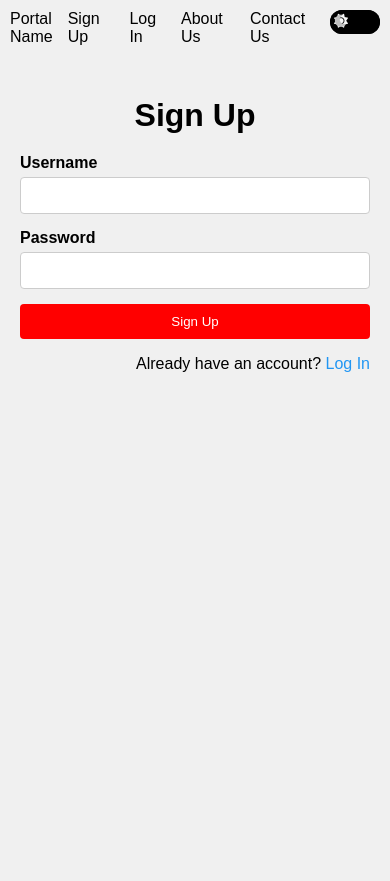
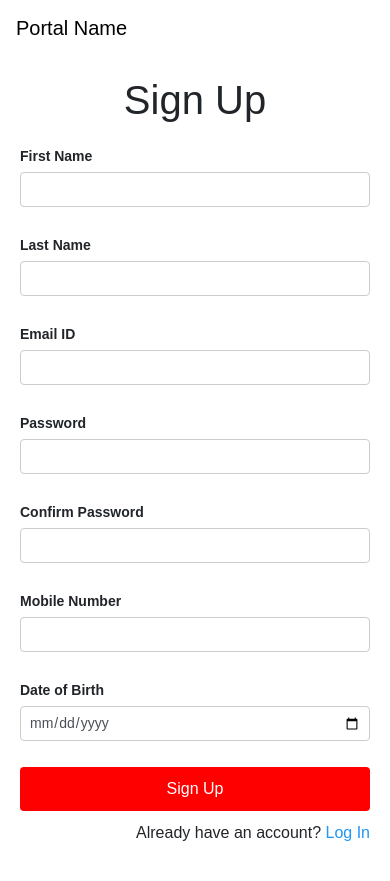
Before and after one commit to amoghkini/flask-template, a Flask app: page /signup in a window 390 px wide. Before the commit the page ends 372 px from the top, so only its background shows below. Run offline with Flask 3, Linux system fonts and the light colour scheme; some libraries are stand-ins or nearby versions.

Commit message:
integration of bootstrap to make website responsive

```diff
--- a/src/app.py
+++ b/src/app.py
@@ -31,7 +31,7 @@ def contact():
 @app.route('/signup', methods=['GET', 'POST'])
 def signup():
     if request.method == 'POST':
-        username = request.form['username']
+        username = request.form['firstName']
         password = request.form['password']
 
         if username not in users:
@@ -47,7 +47,7 @@ def signup():
 @app.route('/login', methods=['GET', 'POST'])
 def login():
     if request.method == 'POST':
-        username = request.form['username']
+        username = request.form['firstName']
         password = request.form['password']
 
         if is_valid_credentials(username, password):
--- a/src/static/css/styles.css
+++ b/src/static/css/styles.css
@@ -9,7 +9,7 @@ html {
 
 /* Minimalistic global styles */
 body {
-    background-color: #f0f0f0;
+    background-color: #ffffff;
 }
 
 .container {
@@ -94,7 +94,7 @@ nav {
 
 /* Light mode navbar */
 body:not(.dark-mode) nav {
-    background-color: #f0f0f0;
+    background-color: #ffffff;
 }
 
 /* Dark mode navbar */
@@ -223,3 +223,63 @@ body:not(.dark-mode) input:checked+.slider .fa-moon {
 .right-side a:hover {
     text-decoration: none;
 }
+
+/* Custom styles for the form */
+.custom-form {
+    margin-top: 20px;
+}
+
+/* Custom styles for the form labels */
+.custom-form label {
+    font-weight: bold;
+    font-size: 14px;
+    /* Adjust the label font size */
+    margin-bottom: 5px;
+}
+
+/* Custom styles for the form input fields */
+.custom-form input {
+    padding: 8px;
+    /* Adjust the input field padding */
+    margin-bottom: 10px;
+    /* Adjust the distance between fields */
+    border: 1px solid #ccc;
+    border-radius: 4px;
+    font-size: 14px;
+    /* Adjust the input font size */
+}
+
+/* Custom styles for the form submit button */
+.custom-form button {
+    padding: 10px;
+    background-color: #ff0000;
+    color: #fff;
+    border: none;
+    border-radius: 4px;
+    cursor: pointer;
+    font-size: 16px;
+    /* Adjust the button font size */
+}
+
+.custom-form button:hover {
+    background-color: #cc0000;
+}
+
+/* Custom styles for the "Don't have an account" link */
+.custom-form .bottom-link {
+    text-align: right;
+    margin-top: 10px;
+}
+
+.custom-form .bottom-link a {
+    color: #2196F3;
+    text-decoration: none;
+}
+
+.custom-form .bottom-link a:hover {
+    text-decoration: underline;
+}
+
+nav .navbar-nav .nav-item .nav-link:hover {
+    color: red;
+}
--- a/src/static/js/script.js
+++ b/src/static/js/script.js
@@ -1,8 +1,12 @@
 const darkModeSwitch = document.getElementById('darkModeSwitch');
+const navbar = document.getElementById('navbar');
 
 // Function to toggle dark mode
 function toggleDarkMode() {
     document.body.classList.toggle('dark-mode');
+    navbar.classList.toggle('navbar-dark', document.body.classList.contains('dark-mode'));
+    navbar.classList.toggle('navbar-light', !document.body.classList.contains('dark-mode'));
+
     // Save the user's preference to local storage
     if (document.body.classList.contains('dark-mode')) {
         localStorage.setItem('darkMode', 'enabled');
--- a/src/templates/base.html
+++ b/src/templates/base.html
@@ -7,9 +7,11 @@
     <title>{% block title %}{% endblock %}</title>
     <!-- Include the Google Fonts link here -->
     <link rel="stylesheet" href="https://fonts.googleapis.com/css2?family=Roboto:wght@400;500;700&display=swap">
+    <!-- Add Bootstrap CSS -->
+    <link rel="stylesheet" href="https://stackpath.bootstrapcdn.com/bootstrap/4.5.2/css/bootstrap.min.css">
+    <!-- Add Font Awesome CSS for the icons used in the navbar -->
+    <link rel="stylesheet" href="https://cdnjs.cloudflare.com/ajax/libs/font-awesome/6.0.0-beta3/css/all.min.css">
     <link rel="stylesheet" href="{{ url_for('static', filename='css/styles.css') }}">
-    <link rel="stylesheet" href="https://cdnjs.cloudflare.com/ajax/libs/font-awesome/6.0.0-beta3/css/all.min.css">
-
 </head>
 
 <body>
@@ -19,6 +21,10 @@
         {% block content %}{% endblock %}
     </div>
 
+    <!-- Add Bootstrap JavaScript and jQuery -->
+    <script src="https://code.jquery.com/jquery-3.5.1.slim.min.js"></script>
+    <script src="https://cdn.jsdelivr.net/npm/@popperjs/core@2.0.7/dist/umd/popper.min.js"></script>
+    <script src="https://stackpath.bootstrapcdn.com/bootstrap/4.5.2/js/bootstrap.min.js"></script>
     <script src="{{ url_for('static', filename='js/script.js') }}"></script>
 </body>
 
--- a/src/templates/navbar.html
+++ b/src/templates/navbar.html
@@ -1,14 +1,24 @@
-<nav>
-    <div class="left-side">
-        <a href="{{ url_for('index') }}">Portal Name</a>
-    </div>
-    <div class="right-side">
-        <ul>
-            <li><a href="{{ url_for('signup') }}">Sign Up</a></li>
-            <li><a href="{{ url_for('login') }}">Log In</a></li>
-            <li><a href="{{ url_for('about') }}">About Us</a></li>
-            <li><a href="{{ url_for('contact') }}">Contact Us</a></li>
-            <li>
+<nav class="navbar navbar-expand-lg" id="navbar">
+    <a class="navbar-brand" href="{{ url_for('index') }}">Portal Name</a>
+    <button class="navbar-toggler" type="button" data-toggle="collapse" data-target="#navbarNav"
+        aria-controls="navbarNav" aria-expanded="false" aria-label="Toggle navigation">
+        <span class="navbar-toggler-icon"></span>
+    </button>
+    <div class="collapse navbar-collapse" id="navbarNav">
+        <ul class="navbar-nav ml-auto">
+            <li class="nav-item">
+                <a class="nav-link" href="{{ url_for('signup') }}">Sign Up</a>
+            </li>
+            <li class="nav-item">
+                <a class="nav-link" href="{{ url_for('login') }}">Log In</a>
+            </li>
+            <li class="nav-item">
+                <a class="nav-link" href="{{ url_for('about') }}">About Us</a>
+            </li>
+            <li class="nav-item">
+                <a class="nav-link" href="{{ url_for('contact') }}">Contact Us</a>
+            </li>
+            <li class="nav-item">
                 <label class="switch">
                     <input type="checkbox" id="darkModeSwitch">
                     <span class="slider round">
--- a/src/templates/signup.html
+++ b/src/templates/signup.html
@@ -5,14 +5,43 @@
 {% block content %}
 <div class="container">
     <h1>Sign Up</h1>
-    <form action="{{ url_for('signup') }}" method="POST">
-        <label for="username">Username</label>
-        <input type="text" id="username" name="username" required>
+    <form class="custom-form" action="{{ url_for('signup') }}" method="POST">
+        <div class="form-group">
+            <label for="firstName">First Name</label>
+            <input type="text" class="form-control" id="firstName" name="firstName" required>
+        </div>
 
-        <label for="password">Password</label>
-        <input type="password" id="password" name="password" required>
+        <div class="form-group">
+            <label for="lastName">Last Name</label>
+            <input type="text" class="form-control" id="lastName" name="lastName" required>
+        </div>
 
-        <button type="submit">Sign Up</button>
+        <div class="form-group">
+            <label for="email">Email ID</label>
+            <input type="text" class="form-control" id="email" name="email" required>
+        </div>
+
+        <div class="form-group">
+            <label for="password">Password</label>
+            <input type="password" class="form-control" id="password" name="password" required>
+        </div>
+
+        <div class="form-group">
+            <label for="confirmPassword">Confirm Password</label>
+            <input type="password" class="form-control" id="confirmPassword" name="confirmPassword" required>
+        </div>
+
+        <div class="form-group">
+            <label for="mobileNumber">Mobile Number</label>
+            <input type="number" class="form-control" id="mobileNumber" name="mobileNumber" pattern="\d{10}" required>
+        </div>
+
+        <div class="form-group">
+            <label for="dob">Date of Birth</label>
+            <input type="date" class="form-control" id="dob" name="dob" required>
+        </div>
+
+        <button type="submit" class="btn btn-primary">Sign Up</button>
     </form>
     <div class="bottom-link">
         <p>Already have an account? <a href="{{ url_for('login') }}">Log In</a></p>
```
Also changed, not shown: src/templates/login.html (+9 -5 lines).
